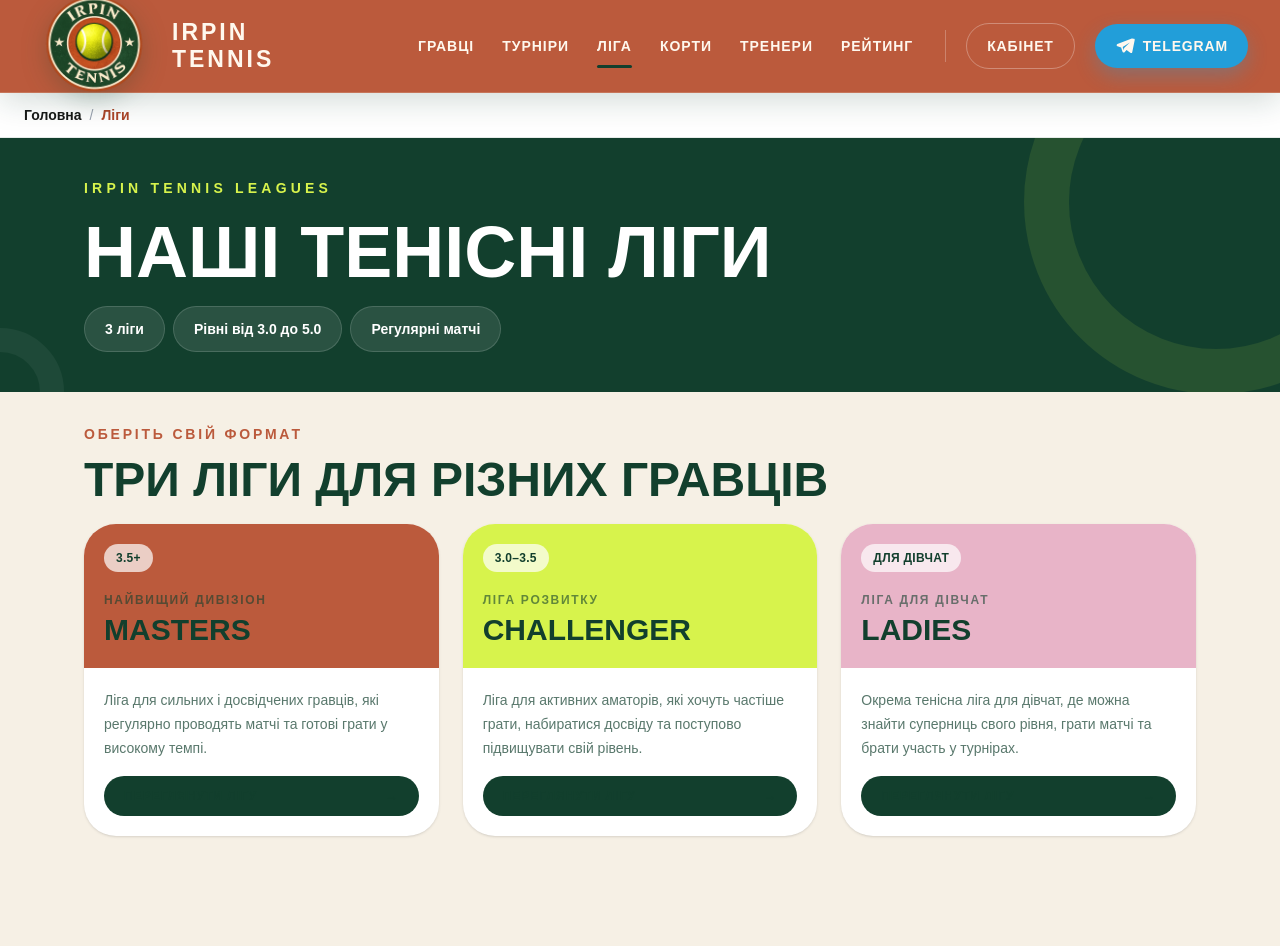
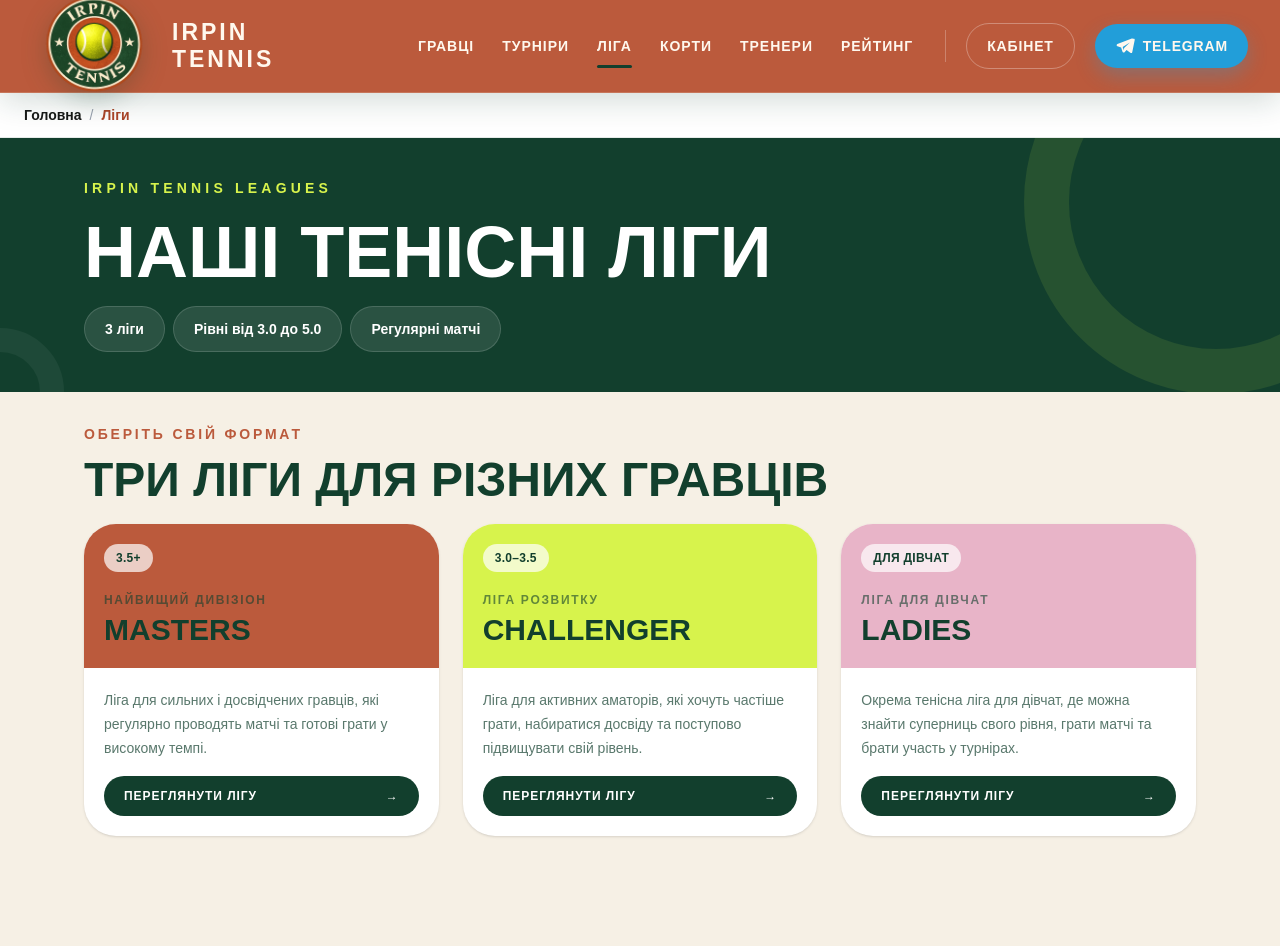
Before and after one commit to yellowblue9912-cell/irpin-tennis-next, a Next.js app: page /league in a window 1280 px wide. Shown: the top 946 px of the page. Built offline with nearby package versions, Linux system fonts and the light colour scheme.

Commit message:
Fix league button text contrast

```diff
--- a/app/league/page.tsx
+++ b/app/league/page.tsx
@@ -173,9 +173,10 @@ export default function LeaguePage() {
                 <Link
                   href={`/league/${league.slug}`}
                   className="mt-4 inline-flex items-center justify-between rounded-full bg-[#123f2d] px-5 py-3 text-xs font-black uppercase tracking-[0.08em] text-white transition hover:scale-[1.02] hover:bg-[#1b5a41]"
+                  style={{ color: "#ffffff" }}
                 >
-                  <span>Переглянути лігу</span>
-                  <span>→</span>
+                  <span style={{ color: "#ffffff" }}>Переглянути лігу</span>
+                  <span style={{ color: "#ffffff" }}>→</span>
                 </Link>
               </div>
             </article>
```
